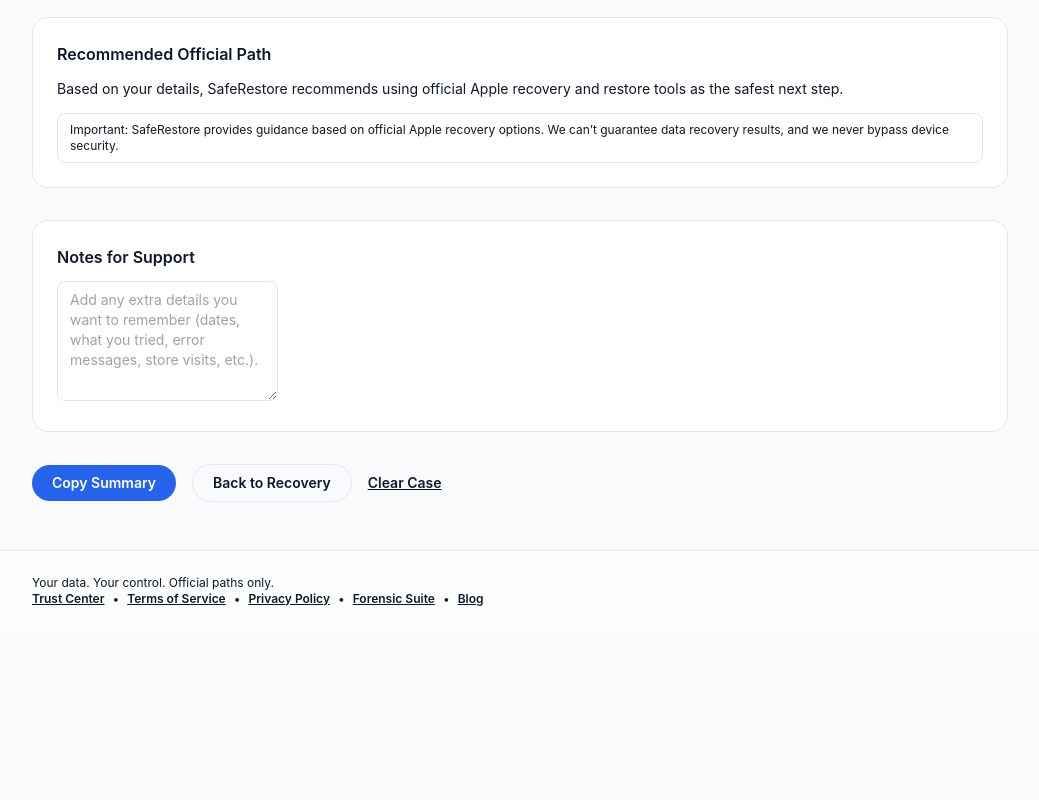
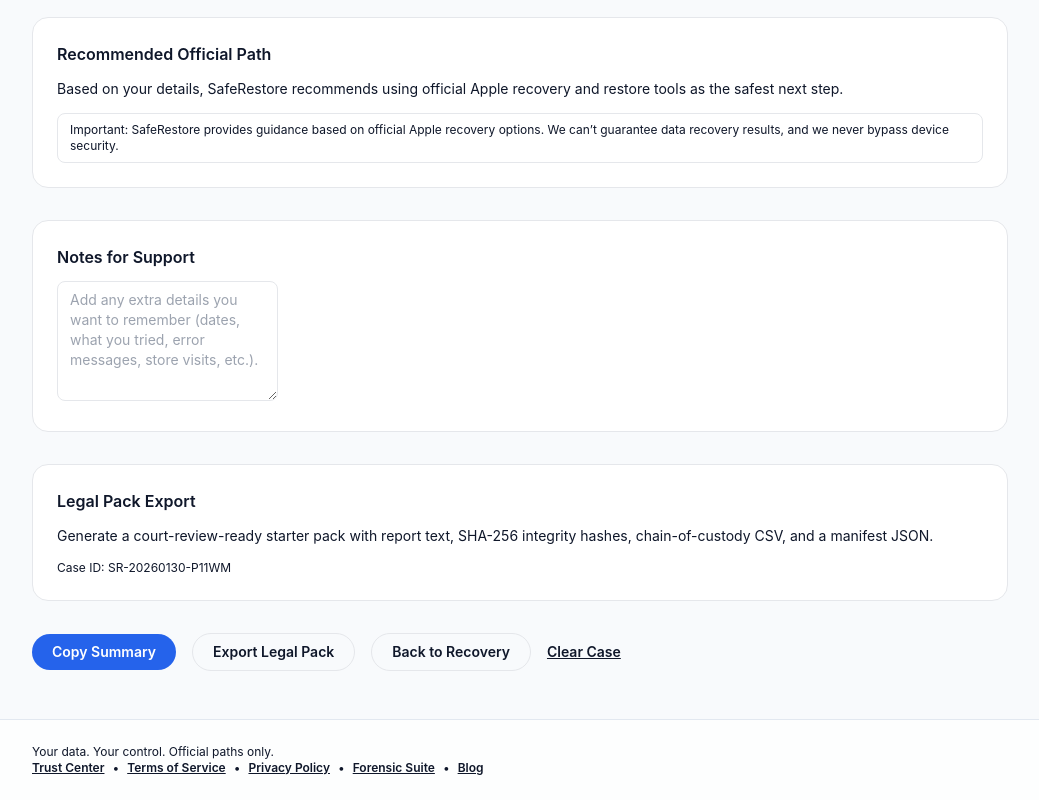
Before and after one commit to carter961995-wq/saferestore, a React (Vite) app: page /case-summary in a window 1280 px wide. Shown: the part 740-1540 px from the top of the page, without its empty margins (120-1159 px from the left). Before the commit the page ends 1371 px from the top, so only its background shows below. Built offline with nearby package versions, Linux system fonts and the light colour scheme.

Commit message:
feat: add legal pack export with custody log and integrity manifest

```diff
--- a/src/pages/CaseSummary.jsx
+++ b/src/pages/CaseSummary.jsx
@@ -1,6 +1,41 @@
-import { useEffect, useState } from "react";
+import { useEffect, useMemo, useState } from "react";
 import { Link } from "react-router-dom";
 import { logEvent } from "../lib/analytics.js";
+
+function timestampIso() {
+  return new Date().toISOString();
+}
+
+function caseIdFromTimestamp() {
+  const now = new Date();
+  const datePart = `${now.getUTCFullYear()}${String(now.getUTCMonth() + 1).padStart(
+    2,
+    "0"
+  )}${String(now.getUTCDate()).padStart(2, "0")}`;
+  const randPart = Math.random().toString(36).slice(2, 7).toUpperCase();
+  return `SR-${datePart}-${randPart}`;
+}
+
+function downloadBlob(filename, text, type = "text/plain;charset=utf-8") {
+  const blob = new Blob([text], { type });
+  const href = URL.createObjectURL(blob);
+  const anchor = document.createElement("a");
+  anchor.href = href;
+  anchor.download = filename;
+  anchor.click();
+  URL.revokeObjectURL(href);
+}
+
+async function sha256Hex(input) {
+  if (!window.crypto?.subtle) {
+    return "unavailable";
+  }
+  const data = new TextEncoder().encode(input);
+  const digest = await window.crypto.subtle.digest("SHA-256", data);
+  return [...new Uint8Array(digest)]
+    .map((byte) => byte.toString(16).padStart(2, "0"))
+    .join("");
+}
 
 export default function CaseSummary() {
   const [whatHappened, setWhatHappened] = useState("");
@@ -11,6 +46,8 @@ export default function CaseSummary() {
   const [notes, setNotes] = useState("");
   const [copied, setCopied] = useState(false);
   const [showValidation, setShowValidation] = useState(false);
+  const [packStatus, setPackStatus] = useState("");
+  const [currentCaseId] = useState(caseIdFromTimestamp);
 
   const inputBase =
     "rounded-lg border bg-slate-50 px-3 py-2 text-sm text-slate focus:border-ocean focus:outline-none focus-visible:ring-2 focus-visible:ring-ocean/30";
@@ -37,8 +74,13 @@ export default function CaseSummary() {
     }
   }, []);
 
-  const summaryText = [
+  const summaryText = useMemo(
+    () =>
+      [
         "SafeRestore — Case Summary",
+        "",
+        `Case ID: ${currentCaseId}`,
+        `Generated At (UTC): ${timestampIso()}`,
         "",
         "Your Details",
         `• What happened?: ${whatHappened || "-"}`,
@@ -52,7 +94,17 @@ export default function CaseSummary() {
         "",
         "Notes for Support",
         notes || "-",
-  ].join("\n");
+      ].join("\n"),
+    [
+      accessStatus,
+      currentCaseId,
+      iosVersion,
+      iphoneModel,
+      notes,
+      powersOn,
+      whatHappened,
+    ]
+  );
 
   const handleCopy = async () => {
     if (!isWhatHappenedValid || !isIphoneModelValid) {
@@ -85,6 +137,100 @@ export default function CaseSummary() {
     window.setTimeout(() => setCopied(false), 1600);
   };
 
+  const exportLegalPack = async () => {
+    if (!isWhatHappenedValid || !isIphoneModelValid) {
+      setShowValidation(true);
+      return;
+    }
+
+    setPackStatus("Generating legal pack...");
+
+    const generatedAt = timestampIso();
+    const casePayload = {
+      caseId: currentCaseId,
+      generatedAt,
+      operator: "Operator Name (placeholder)",
+      sourceDevice: {
+        model: iphoneModel || "unknown",
+        iosVersion: iosVersion || "unknown",
+        powersOn: powersOn || "unknown",
+        accessStatus: accessStatus || "unknown",
+      },
+      incident: whatHappened || "unknown",
+      notes: notes || "",
+      recommendedPath:
+        "Use official Apple recovery and restore tools; no bypassing passcodes or encryption.",
+    };
+
+    const reportText = summaryText;
+    const reportHash = await sha256Hex(reportText);
+    const payloadHash = await sha256Hex(JSON.stringify(casePayload));
+
+    const chainOfCustody = [
+      {
+        event: "Case Intake",
+        timestamp: generatedAt,
+        actor: "System",
+        detail: "Case summary assembled from operator inputs.",
+      },
+      {
+        event: "Legal Pack Export",
+        timestamp: timestampIso(),
+        actor: "System",
+        detail: "Report, custody log, and manifest exported.",
+      },
+    ];
+
+    const manifest = {
+      files: [
+        { name: `report-${currentCaseId}.txt`, sha256: reportHash },
+        { name: `custody-${currentCaseId}.csv`, sha256: "generated-at-export" },
+        { name: `legal-pack-${currentCaseId}.json`, sha256: "self-referential" },
+      ],
+      disclaimers: [
+        "Tool assists analysis; operator procedure determines evidentiary reliability.",
+        "No bypassing encryption, passcodes, or unauthorized access.",
+      ],
+    };
+
+    const legalPack = {
+      reportVersion: "1.0",
+      case: casePayload,
+      integrity: {
+        summarySha256: reportHash,
+        casePayloadSha256: payloadHash,
+      },
+      chainOfCustody,
+      manifest,
+    };
+
+    const csvRows = [
+      ["event", "timestamp", "actor", "detail"],
+      ...chainOfCustody.map((row) => [
+        row.event,
+        row.timestamp,
+        row.actor,
+        row.detail,
+      ]),
+    ];
+
+    const custodyCsv = csvRows
+      .map((row) => row.map((value) => `"${String(value).replaceAll('"', '""')}"`).join(","))
+      .join("\n");
+
+    downloadBlob(`report-${currentCaseId}.txt`, reportText);
+    downloadBlob(`custody-${currentCaseId}.csv`, custodyCsv, "text/csv;charset=utf-8");
+    downloadBlob(
+      `legal-pack-${currentCaseId}.json`,
+      JSON.stringify(legalPack, null, 2),
+      "application/json;charset=utf-8"
+    );
+
+    logEvent("legal_pack_exported", { caseId: currentCaseId });
+    setPackStatus("Legal pack downloaded.");
+    window.setTimeout(() => setPackStatus(""), 3000);
+  };
+
   const handleClear = () => {
     localStorage.removeItem("saferestore_caseData");
     logEvent("case_cleared");
@@ -94,6 +240,7 @@ export default function CaseSummary() {
     setPowersOn("");
     setAccessStatus("");
     setNotes("");
+    setPackStatus("");
   };
 
   return (
@@ -192,25 +339,31 @@ export default function CaseSummary() {
         />
       </div>
 
+      <div className="space-y-3 rounded-2xl border border-slate-200 bg-white p-6">
+        <h2 className="text-base font-semibold text-slate">Legal Pack Export</h2>
+        <p className="text-sm leading-relaxed text-slate-600">
+          Generate a court-review-ready starter pack with report text, SHA-256
+          integrity hashes, chain-of-custody CSV, and a manifest JSON.
+        </p>
+        <div className="text-xs text-slate-500">Case ID: {currentCaseId}</div>
+        {packStatus ? (
+          <div className="text-xs font-semibold text-ocean">{packStatus}</div>
+        ) : null}
+      </div>
+
       <div className="flex flex-wrap gap-4">
         <div className="flex items-center gap-3">
-          <button
-            className={primaryButton}
-            type="button"
-            onClick={handleCopy}
-          >
+          <button className={primaryButton} type="button" onClick={handleCopy}>
             Copy Summary
           </button>
           {copied ? (
-            <span className="text-sm font-semibold text-slate-500">
-              Copied
-            </span>
+            <span className="text-sm font-semibold text-slate-500">Copied</span>
           ) : null}
         </div>
-        <Link
-          to="/recovery"
-          className={secondaryButton}
-        >
+        <button className={secondaryButton} type="button" onClick={exportLegalPack}>
+          Export Legal Pack
+        </button>
+        <Link to="/recovery" className={secondaryButton}>
           Back to Recovery
         </Link>
         <button
```
Lines whose indentation alone changed are shown as unchanged.
